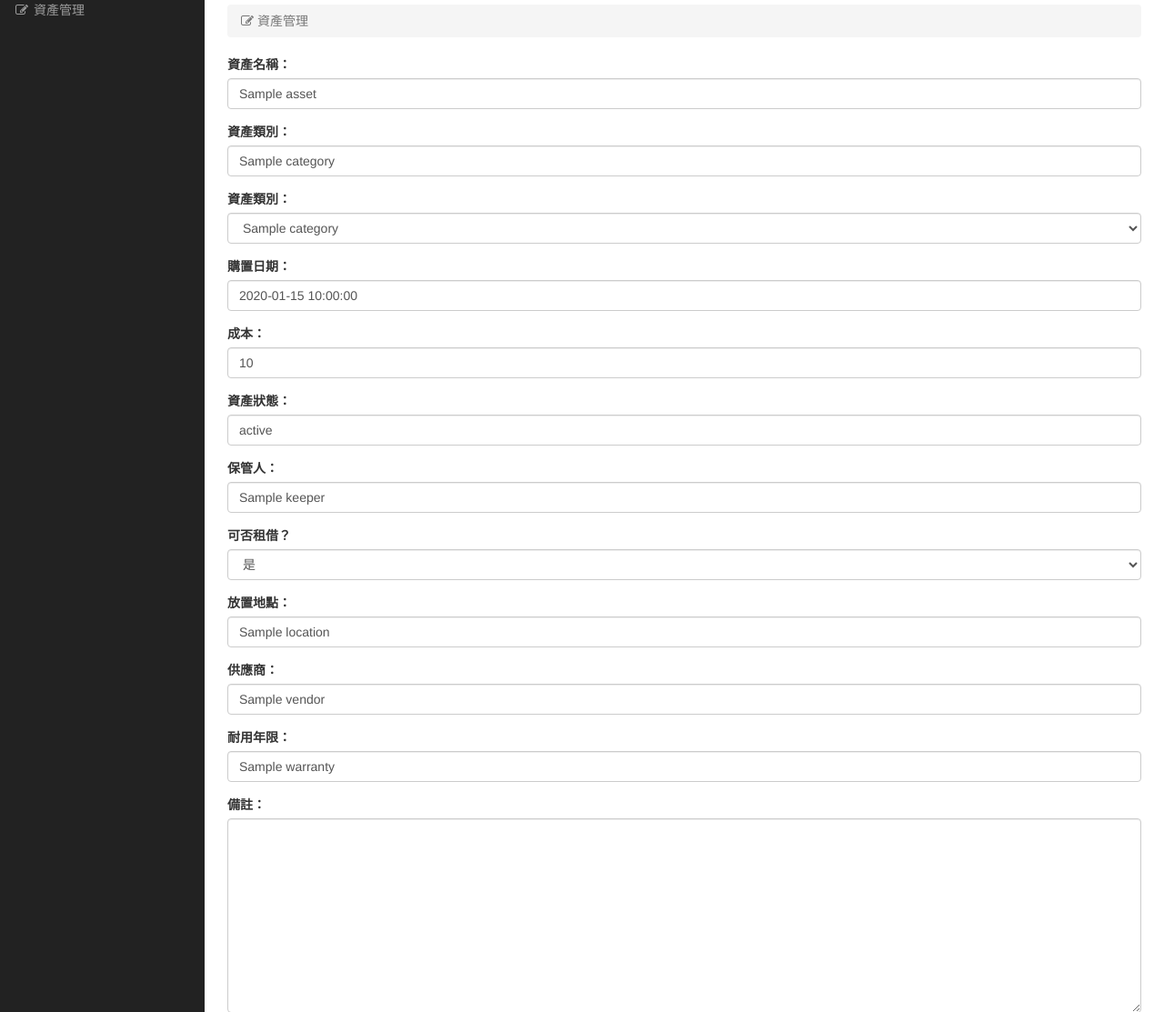
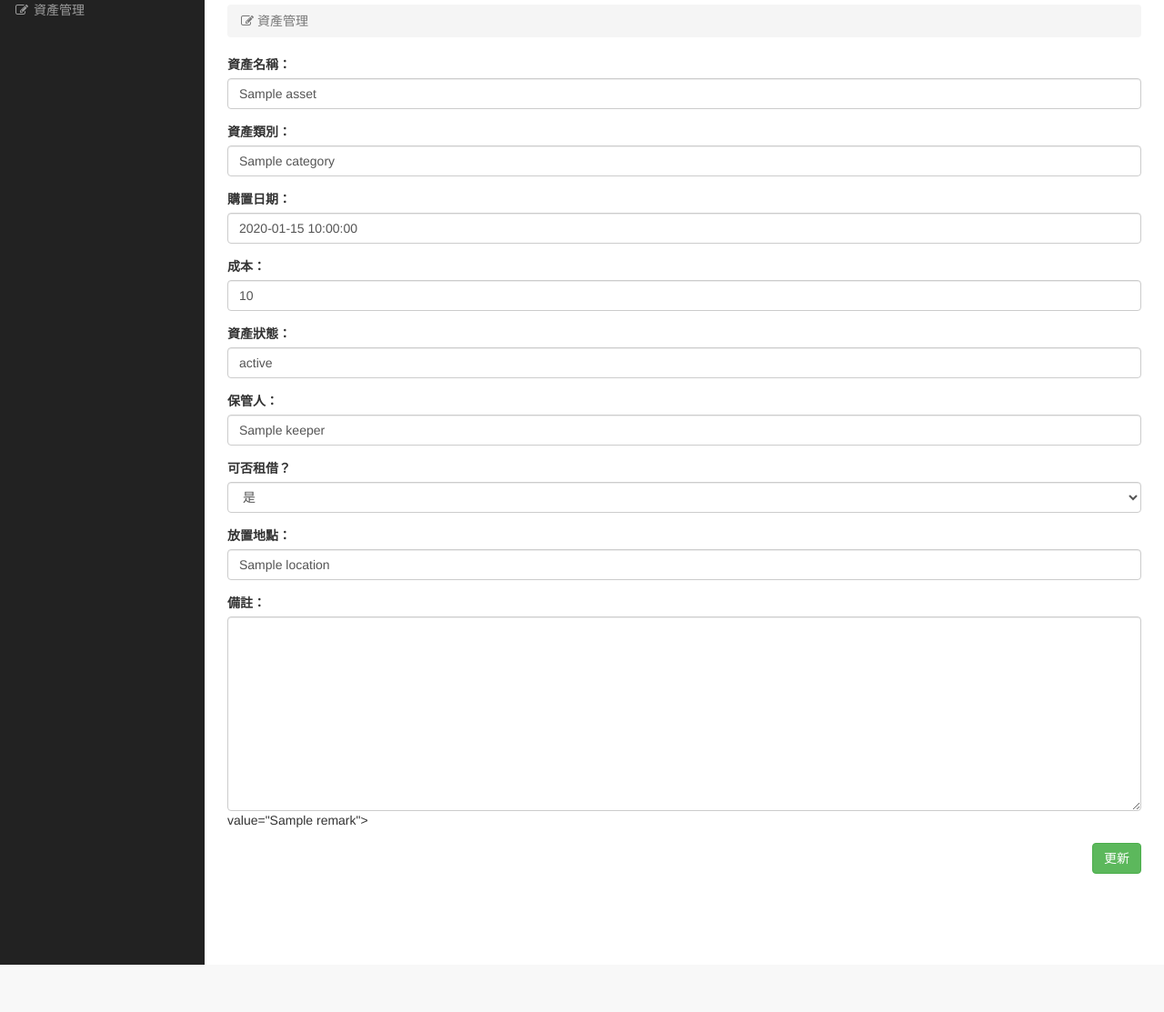
Before and after one commit to ncut-mis/asset0523, a Laravel app: template resources/views/admin/assets/edit.blade.php in a window 1280 px wide. Shown: the part 165-1278 px from the top of the page at 91% size. After the commit the page ends 1226 px from the top, so only its background shows below. Run offline with Laravel 8, Linux system fonts and the light colour scheme; the template is opened without the code that fills it: most values are stand-ins (such as "Sample title", 1, 10 or a date in 2020).

Commit message:
Revert "asset_edit 更新"
This reverts commit 1fc8cec9efd9853244ca6e138de7cf4a2b6dd003.

```diff
--- a/resources/views/admin/assets/edit.blade.php
+++ b/resources/views/admin/assets/edit.blade.php
@@ -37,15 +37,6 @@
             </div>
 
             <div class="form-group">
-                <label>資產類別：</label>
-                <select name="category" class="form-control">
-                    @foreach($categories as $category)
-                        <option value={{ $category->id }}>{{ $category->name }}</option>
-                    @endforeach
-                </select>
-            </div>
-
-            <div class="form-group">
                 <label>購置日期：</label>
                 <input name="date" class="form-control" placeholder="請輸入資產購置日期" value="{{$asset->date}}">
             </div>
@@ -79,16 +70,6 @@
             </div>
 
             <div class="form-group">
-                <label>供應商：</label>
-                <input name="vendor" class="form-control" placeholder="請輸入資產供應商" value="{{$asset->vendor}}">
-            </div>
-
-            <div class="form-group">
-                <label>耐用年限：</label>
-                <input name="warranty" class="form-control" placeholder="請輸入資產耐用年限" value="{{$asset->warranty}}">
-            </div>
-
-            <div class="form-group">
                 <label>備註：</label>
                 <textarea name="submit" class="form-control" rows="10"></textarea> value="{{$asset->remark}}">
             </div>
```
